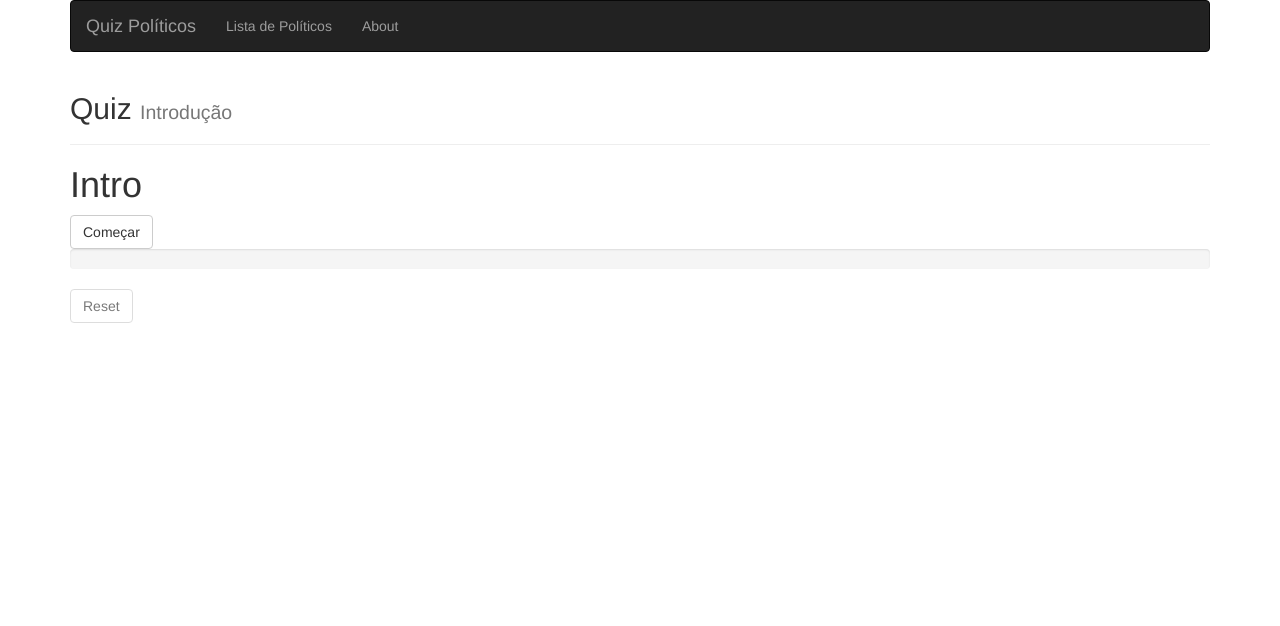
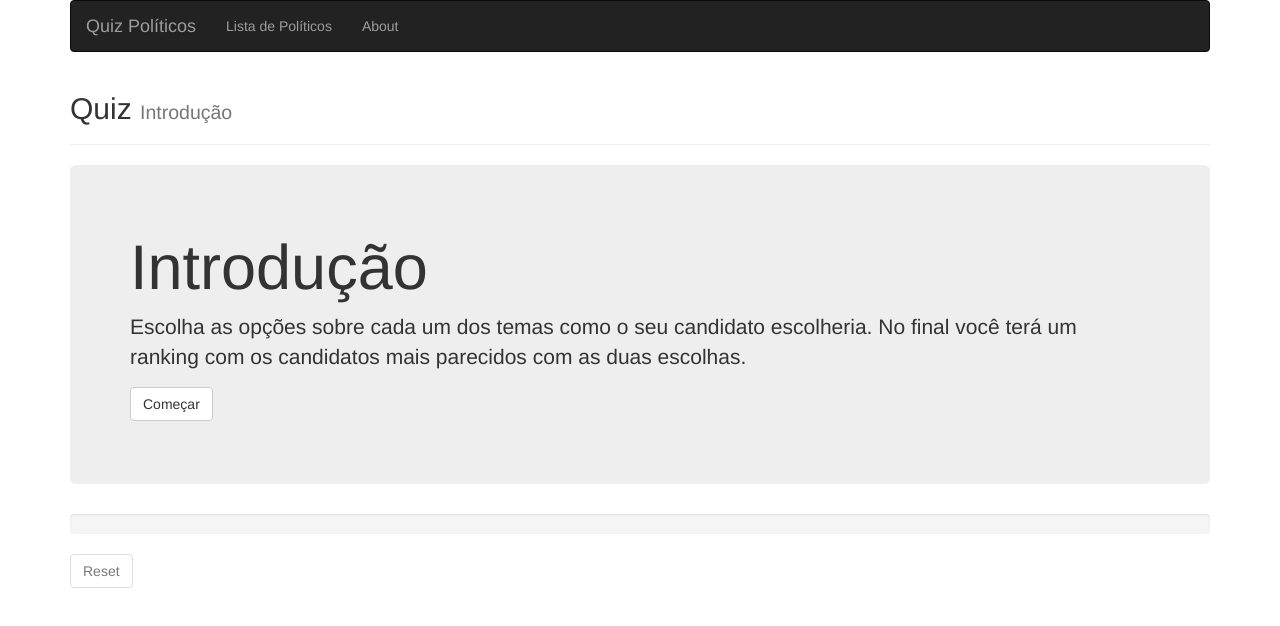
Before and after one commit to caiohsramos/politicos, a React (Create React App) app: page /#/quiz in a window 1280 px wide. Shown: the top 626 px of the page. Built offline with nearby package versions, Linux system fonts and the light colour scheme.

Commit message:
Mudancas no design e introducao

```diff
--- a/src/main/app.jsx
+++ b/src/main/app.jsx
@@ -1,6 +1,7 @@
 import React from 'react'
 import Menu from '../templates/menu'
 import Routes from './routes'
+import '../templates/customStyle.css'
 
 export default props => (
     <div className='container'>
--- a/src/quiz/intro.jsx
+++ b/src/quiz/intro.jsx
@@ -1,9 +1,18 @@
 import React from 'react'
+import { Jumbotron } from 'react-bootstrap'
+
 import QuizButton from '../templates/quizButton'
 
 export default props => (
     <div>
-        <h1>Intro</h1>
-        <QuizButton text='Começar' handleClick={() => props.handleDone(null)} show={true}/>
+        <Jumbotron>
+        <h1>Introdução</h1>
+        <p>
+            Escolha as opções sobre cada um dos temas como o seu candidato escolheria. No final você terá um ranking com os candidatos mais parecidos com as duas escolhas.
+        </p>
+        <p>
+            <QuizButton text='Começar' handleClick={() => props.handleDone(null)} show={true}/>
+        </p>
+        </Jumbotron>
     </div>
 )
--- a/src/quiz/quiz.jsx
+++ b/src/quiz/quiz.jsx
@@ -71,7 +71,7 @@ export default class Quiz extends Component {
             <div>
                 <QuizHeader progress={this.state.progress} N={N}/>
                 <QuizContent progress={this.state.progress} handleNext={this.handleAnswer} N={N} />
-                <ProgressBar now={this.state.progress} max={N+1} bsStyle="success" />
+                <ProgressBar now={this.state.progress} max={N+1} bsStyle="info" />
                 <QuizButton text='Reset' handleClick={this.handleReset} show={(this.state.progress > 0)} />
             </div>
         )
--- a/src/quiz/tema.jsx
+++ b/src/quiz/tema.jsx
@@ -1,6 +1,7 @@
 import React, { Component } from 'react'
-import { Button } from 'react-bootstrap'
+import { Button, FormControl } from 'react-bootstrap'
 import { RadioGroup, Radio } from 'react-radio-group'
+
 
 import answers from './answers'
 
@@ -17,8 +18,13 @@ export default class Tema extends Component {
 
     renderLines = (counter = 0) => (
         answers[this.props.n-1].map(x =>(
-            <div key={counter++}>
-            <Radio value={counter-1} />{x.text}
+            <div className='input-group space-top'>
+            <spam key={counter++} className='input-group-addon'>
+                <Radio value={counter-1} />
+            </spam>
+            <div className='bg-info'>
+            <FormControl.Static>{x.text}</FormControl.Static>
+            </div>
             </div>)
         )
     )
@@ -29,7 +35,9 @@ export default class Tema extends Component {
                 <RadioGroup selectedValue={this.state.selectedValue} onChange={this.handleChange}>
                     {this.renderLines()}
                 </RadioGroup>
-                <Button bsStyle='primary' onClick={() => this.props.handleAnswer(answers[this.props.n-1][this.state.selectedValue].grades)}>Próximo</Button>
+                <p className='text-center'>
+                <Button bsStyle='success space-top ' onClick={() => this.props.handleAnswer(answers[this.props.n-1][this.state.selectedValue].grades)}>Próximo</Button>
+                </p>
             </div>
         )
     }
--- /dev/null
+++ b/src/templates/customStyle.css
@@ -0,0 +1,4 @@
+.space-top {
+    margin-bottom: 5px;
+    margin-top: 5px;
+}
```
